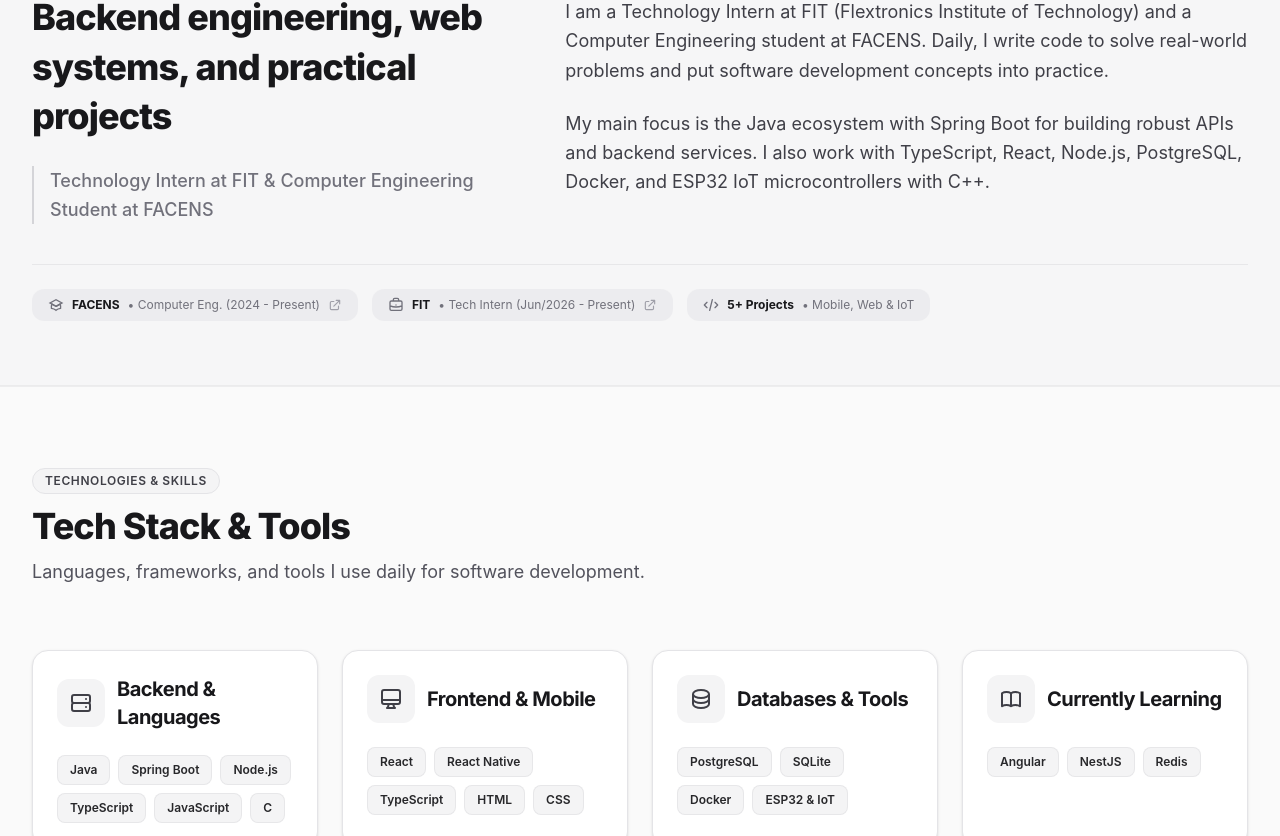
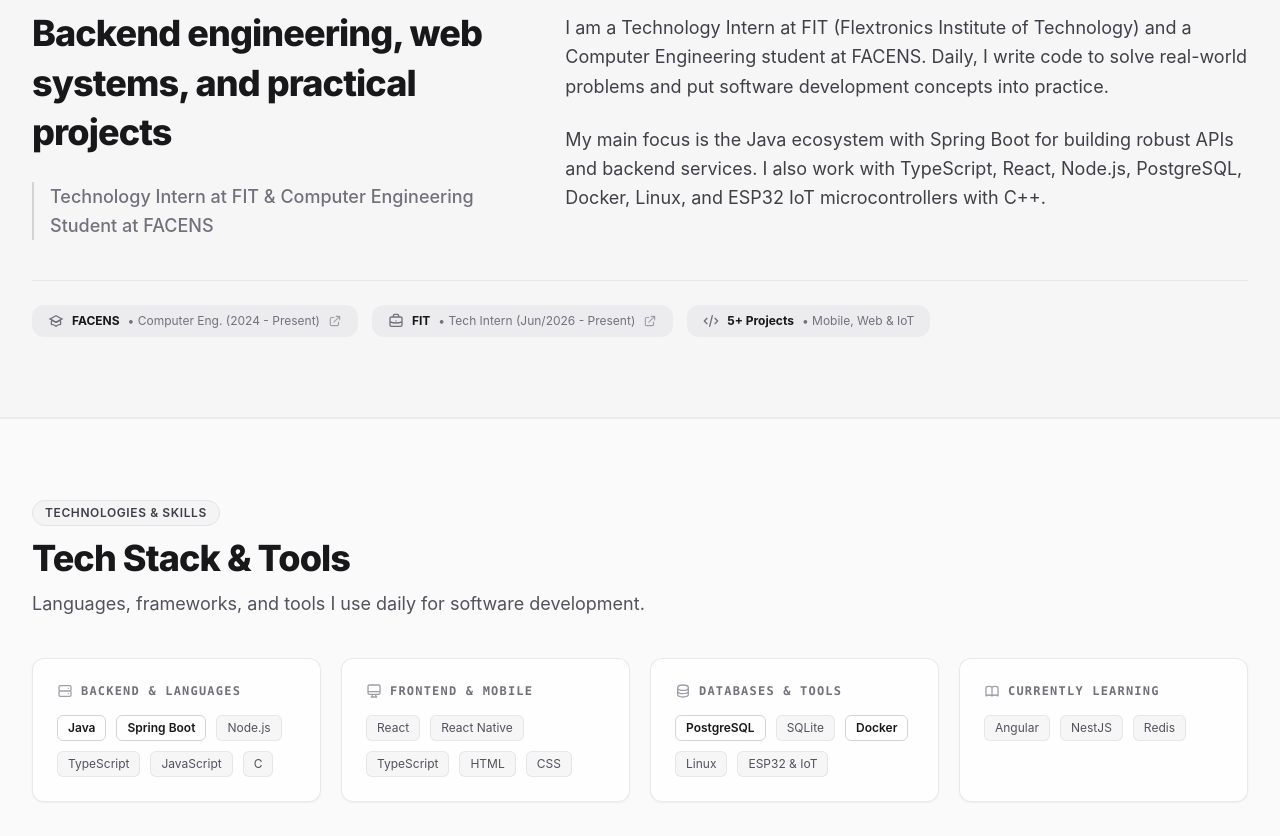
Before and after one commit to Gabrieldsrod/portfolio, an Angular app in the folder frontend/: page / in a window 1280 px wide. Shown: the part 839-1675 px from the top of the page. Built offline with nearby package versions, Linux system fonts and the light colour scheme.

Commit message:
refactor: update spacing and improve content structure in about, contact, projects, and hero sections

```diff
--- a/frontend/src/app/components/about/about.component.html
+++ b/frontend/src/app/components/about/about.component.html
@@ -1,5 +1,5 @@
 <!-- About Section -->
-<section id="about" class="py-12 sm:py-16 relative bg-zinc-100/50 dark:bg-zinc-900/30 border-y border-zinc-200/60 dark:border-zinc-800/60 transition-colors duration-300">
+<section id="about" class="py-16 sm:py-20 relative bg-zinc-100/50 dark:bg-zinc-900/30 border-y border-zinc-200/60 dark:border-zinc-800/60 transition-colors duration-300">
   <div class="max-w-7xl mx-auto px-4 sm:px-6 lg:px-8">
 
     <!-- Section Badge -->
@@ -82,11 +82,11 @@
 </section>
 
 <!-- Stack Section -->
-<section id="stack" class="py-20 relative bg-zinc-50 dark:bg-[#0F0F12] border-t border-zinc-200/60 dark:border-zinc-800/60 transition-colors duration-300">
+<section id="stack" class="py-16 sm:py-20 relative bg-zinc-50 dark:bg-[#0F0F12] border-t border-zinc-200/60 dark:border-zinc-800/60 transition-colors duration-300">
   <div class="max-w-7xl mx-auto px-4 sm:px-6 lg:px-8">
 
     <!-- Header -->
-    <div class="max-w-3xl space-y-3 mb-16">
+    <div class="max-w-3xl space-y-3 mb-10">
       <div class="inline-flex items-center gap-1.5 px-3 py-1 rounded-full bg-zinc-100 dark:bg-zinc-800/80 text-zinc-700 dark:text-zinc-300 border border-zinc-200 dark:border-zinc-700/60 text-xs font-semibold uppercase tracking-wider">
         <span>{{ lang.t().stack.badge }}</span>
       </div>
@@ -98,90 +98,124 @@
       </p>
     </div>
 
-    <!-- Tech Stack Grid Categories -->
-    <div class="grid grid-cols-1 md:grid-cols-2 lg:grid-cols-4 gap-6">
+    <!-- Tech Stack Bento Grid (Responsiva, Proporcional & Minimalista) -->
+    <div class="grid grid-cols-1 md:grid-cols-2 lg:grid-cols-4 gap-4 sm:gap-5 items-stretch">
 
-      <!-- Category 1: Backend & APIs -->
-      <div class="p-6 rounded-2xl bg-white dark:bg-zinc-900/90 border border-zinc-200 dark:border-zinc-800/80 shadow-sm space-y-6 hover:border-zinc-400 dark:hover:border-zinc-700 transition-all">
-        <div class="flex items-center gap-3">
-          <div class="p-3 rounded-xl bg-zinc-100 dark:bg-zinc-800 text-zinc-700 dark:text-zinc-300">
-            <svg class="w-6 h-6" fill="none" viewBox="0 0 24 24" stroke="currentColor" stroke-width="2">
+      <!-- Card 1 (Backend & Core) -->
+      <div class="p-6 rounded-xl bg-white/70 dark:bg-zinc-900/40 backdrop-blur-sm border border-zinc-200/80 dark:border-zinc-800/80 space-y-5 hover:border-zinc-300 dark:hover:border-zinc-700 transition-all flex flex-col justify-between shadow-xs">
+        <div class="space-y-4">
+          <div class="flex items-center gap-2 text-xs uppercase tracking-widest font-mono font-semibold text-zinc-500 dark:text-zinc-400">
+            <svg class="w-4 h-4 text-zinc-400 dark:text-zinc-500" fill="none" viewBox="0 0 24 24" stroke="currentColor" stroke-width="2">
               <path stroke-linecap="round" stroke-linejoin="round" d="M5 12h14M5 12a2 2 0 01-2-2V6a2 2 0 012-2h14a2 2 0 012 2v4a2 2 0 01-2 2M5 12a2 2 0 00-2 2v4a2 2 0 002 2h14a2 2 0 002-2v-4a2 2 0 00-2-2m-2-4h.01M17 16h.01" />
             </svg>
-          </div>
-          <h3 class="text-xl font-bold text-zinc-900 dark:text-white">
-            {{ lang.t().stack.backend }}
-          </h3>
+            <span>{{ lang.t().stack.backend }}</span>
           </div>
 
-        <div class="flex flex-wrap gap-2">
+          <div class="flex flex-wrap gap-2.5">
             <span *ngFor="let item of backendTechs"
-                class="px-3 py-1.5 rounded-lg text-xs font-semibold bg-zinc-100 dark:bg-zinc-800 text-zinc-800 dark:text-zinc-200 border border-zinc-200/80 dark:border-zinc-700/60 hover:border-zinc-400 dark:hover:border-zinc-600 transition-colors">
+                  [class.bg-zinc-200/90]="isPrimary(item)"
+                  [class.dark:bg-zinc-800/90]="isPrimary(item)"
+                  [class.text-zinc-900]="isPrimary(item)"
+                  [class.dark:text-zinc-100]="isPrimary(item)"
+                  [class.border-zinc-300]="isPrimary(item)"
+                  [class.dark:border-zinc-700]="isPrimary(item)"
+                  [class.font-semibold]="isPrimary(item)"
+                  [class.bg-zinc-100/80]="!isPrimary(item)"
+                  [class.dark:bg-zinc-900/60]="!isPrimary(item)"
+                  [class.text-zinc-600]="!isPrimary(item)"
+                  [class.dark:text-zinc-400]="!isPrimary(item)"
+                  [class.border-zinc-200/80]="!isPrimary(item)"
+                  [class.dark:border-zinc-800/80]="!isPrimary(item)"
+                  [class.font-normal]="!isPrimary(item)"
+                  class="px-2.5 py-1 rounded-md text-xs border transition-colors">
               {{ item }}
             </span>
           </div>
         </div>
+      </div>
 
-      <!-- Category 2: Frontend & UI -->
-      <div class="p-6 rounded-2xl bg-white dark:bg-zinc-900/90 border border-zinc-200 dark:border-zinc-800/80 shadow-sm space-y-6 hover:border-zinc-400 dark:hover:border-zinc-700 transition-all">
-        <div class="flex items-center gap-3">
-          <div class="p-3 rounded-xl bg-zinc-100 dark:bg-zinc-800 text-zinc-700 dark:text-zinc-300">
-            <svg class="w-6 h-6" fill="none" viewBox="0 0 24 24" stroke="currentColor" stroke-width="2">
+      <!-- Card 2 (Frontend & Mobile) -->
+      <div class="p-6 rounded-xl bg-white/70 dark:bg-zinc-900/40 backdrop-blur-sm border border-zinc-200/80 dark:border-zinc-800/80 space-y-5 hover:border-zinc-300 dark:hover:border-zinc-700 transition-all flex flex-col justify-between shadow-xs">
+        <div class="space-y-4">
+          <div class="flex items-center gap-2 text-xs uppercase tracking-widest font-mono font-semibold text-zinc-500 dark:text-zinc-400">
+            <svg class="w-4 h-4 text-zinc-400 dark:text-zinc-500" fill="none" viewBox="0 0 24 24" stroke="currentColor" stroke-width="2">
               <path stroke-linecap="round" stroke-linejoin="round" d="M9.75 17L9 20l-1 1h8l-1-1-.75-3M3 13h18M5 17h14a2 2 0 002-2V5a2 2 0 00-2-2H5a2 2 0 00-2 2v10a2 2 0 002 2z" />
             </svg>
-          </div>
-          <h3 class="text-xl font-bold text-zinc-900 dark:text-white">
-            {{ lang.t().stack.frontend }}
-          </h3>
+            <span>{{ lang.t().stack.frontend }}</span>
           </div>
 
-        <div class="flex flex-wrap gap-2">
+          <div class="flex flex-wrap gap-2.5">
             <span *ngFor="let item of frontendTechs"
-                class="px-3 py-1.5 rounded-lg text-xs font-semibold bg-zinc-100 dark:bg-zinc-800 text-zinc-800 dark:text-zinc-200 border border-zinc-200/80 dark:border-zinc-700/60 hover:border-zinc-400 dark:hover:border-zinc-600 transition-colors">
+                  [class.bg-zinc-200/90]="isPrimary(item)"
+                  [class.dark:bg-zinc-800/90]="isPrimary(item)"
+                  [class.text-zinc-900]="isPrimary(item)"
+                  [class.dark:text-zinc-100]="isPrimary(item)"
+                  [class.border-zinc-300]="isPrimary(item)"
+                  [class.dark:border-zinc-700]="isPrimary(item)"
+                  [class.font-semibold]="isPrimary(item)"
+                  [class.bg-zinc-100/80]="!isPrimary(item)"
+                  [class.dark:bg-zinc-900/60]="!isPrimary(item)"
+                  [class.text-zinc-600]="!isPrimary(item)"
+                  [class.dark:text-zinc-400]="!isPrimary(item)"
+                  [class.border-zinc-200/80]="!isPrimary(item)"
+                  [class.dark:border-zinc-800/80]="!isPrimary(item)"
+                  [class.font-normal]="!isPrimary(item)"
+                  class="px-2.5 py-1 rounded-md text-xs border transition-colors">
               {{ item }}
             </span>
           </div>
         </div>
+      </div>
 
-      <!-- Category 3: DevOps & DB -->
-      <div class="p-6 rounded-2xl bg-white dark:bg-zinc-900/90 border border-zinc-200 dark:border-zinc-800/80 shadow-sm space-y-6 hover:border-zinc-400 dark:hover:border-zinc-700 transition-all">
-        <div class="flex items-center gap-3">
-          <div class="p-3 rounded-xl bg-zinc-100 dark:bg-zinc-800 text-zinc-700 dark:text-zinc-300">
-            <svg class="w-6 h-6" fill="none" viewBox="0 0 24 24" stroke="currentColor" stroke-width="2">
+      <!-- Card 3 (Banco de Dados & DevOps) -->
+      <div class="p-6 rounded-xl bg-white/70 dark:bg-zinc-900/40 backdrop-blur-sm border border-zinc-200/80 dark:border-zinc-800/80 space-y-5 hover:border-zinc-300 dark:hover:border-zinc-700 transition-all flex flex-col justify-between shadow-xs">
+        <div class="space-y-4">
+          <div class="flex items-center gap-2 text-xs uppercase tracking-widest font-mono font-semibold text-zinc-500 dark:text-zinc-400">
+            <svg class="w-4 h-4 text-zinc-400 dark:text-zinc-500" fill="none" viewBox="0 0 24 24" stroke="currentColor" stroke-width="2">
               <path stroke-linecap="round" stroke-linejoin="round" d="M4 7v10c0 2.21 3.582 4 8 4s8-1.79 8-4V7M4 7c0 2.21 3.582 4 8 4s8-1.79 8-4M4 7c0-2.21 3.582-4 8-4s8 1.79 8 4m0 5c0 2.21-3.582 4-8 4s-8-1.79-8-4" />
             </svg>
-          </div>
-          <h3 class="text-xl font-bold text-zinc-900 dark:text-white">
-            {{ lang.t().stack.devopsDb }}
-          </h3>
+            <span>{{ lang.t().stack.devopsDb }}</span>
           </div>
 
-        <div class="flex flex-wrap gap-2">
+          <div class="flex flex-wrap gap-2.5">
             <span *ngFor="let item of devopsTechs"
-                class="px-3 py-1.5 rounded-lg text-xs font-semibold bg-zinc-100 dark:bg-zinc-800 text-zinc-800 dark:text-zinc-200 border border-zinc-200/80 dark:border-zinc-700/60 hover:border-zinc-400 dark:hover:border-zinc-600 transition-colors">
+                  [class.bg-zinc-200/90]="isPrimary(item)"
+                  [class.dark:bg-zinc-800/90]="isPrimary(item)"
+                  [class.text-zinc-900]="isPrimary(item)"
+                  [class.dark:text-zinc-100]="isPrimary(item)"
+                  [class.border-zinc-300]="isPrimary(item)"
+                  [class.dark:border-zinc-700]="isPrimary(item)"
+                  [class.font-semibold]="isPrimary(item)"
+                  [class.bg-zinc-100/80]="!isPrimary(item)"
+                  [class.dark:bg-zinc-900/60]="!isPrimary(item)"
+                  [class.text-zinc-600]="!isPrimary(item)"
+                  [class.dark:text-zinc-400]="!isPrimary(item)"
+                  [class.border-zinc-200/80]="!isPrimary(item)"
+                  [class.dark:border-zinc-800/80]="!isPrimary(item)"
+                  [class.font-normal]="!isPrimary(item)"
+                  class="px-2.5 py-1 rounded-md text-xs border transition-colors">
               {{ item }}
             </span>
           </div>
         </div>
+      </div>
 
-      <!-- Category 4: Currently Learning -->
-      <div class="p-6 rounded-2xl bg-white dark:bg-zinc-900/90 border border-zinc-200 dark:border-zinc-800/80 shadow-sm space-y-6 hover:border-zinc-400 dark:hover:border-zinc-700 transition-all relative overflow-hidden group">
-        <div class="flex items-center gap-3">
-          <div class="p-3 rounded-xl bg-zinc-100 dark:bg-zinc-800 text-zinc-700 dark:text-zinc-300">
-            <svg class="w-6 h-6" fill="none" viewBox="0 0 24 24" stroke="currentColor" stroke-width="2">
+      <!-- Card 4 (Atualmente Aprendendo / Em Evolução) -->
+      <div class="p-6 rounded-xl bg-white/70 dark:bg-zinc-900/40 backdrop-blur-sm border border-zinc-200/80 dark:border-zinc-800/80 space-y-5 hover:border-zinc-300 dark:hover:border-zinc-700 transition-all flex flex-col justify-between shadow-xs">
+        <div class="space-y-4">
+          <div class="flex items-center gap-2 text-xs uppercase tracking-widest font-mono font-semibold text-zinc-500 dark:text-zinc-400">
+            <svg class="w-4 h-4 text-zinc-400 dark:text-zinc-500" fill="none" viewBox="0 0 24 24" stroke="currentColor" stroke-width="2">
               <path stroke-linecap="round" stroke-linejoin="round" d="M12 6.253v13m0-13C10.832 5.477 9.246 5 7.5 5S4.168 5.477 3 6.253v13C4.168 18.477 5.754 18 7.5 18s3.332.477 4.5 1.253m0-13C13.168 5.477 14.754 5 16.5 5c1.747 0 3.332.477 4.5 1.253v13C19.832 18.477 18.247 18 16.5 18c-1.746 0-3.332.477-4.5 1.253" />
             </svg>
-          </div>
-          <h3 class="text-xl font-bold text-zinc-900 dark:text-white">
-            {{ lang.t().stack.learning }}
-          </h3>
+            <span>{{ lang.t().stack.learning }}</span>
           </div>
 
-        <div class="flex flex-wrap gap-2">
+          <div class="flex flex-wrap gap-2.5">
             <span *ngFor="let item of learningTechs"
-                class="px-3 py-1.5 rounded-lg text-xs font-semibold bg-zinc-100 dark:bg-zinc-800 text-zinc-800 dark:text-zinc-200 border border-zinc-200/80 dark:border-zinc-700/60 hover:border-zinc-400 dark:hover:border-zinc-600 transition-colors flex items-center gap-1">
+                  class="px-2.5 py-1 rounded-md text-xs bg-zinc-100/80 dark:bg-zinc-900/60 text-zinc-600 dark:text-zinc-400 border border-zinc-200/80 dark:border-zinc-800/80 font-normal transition-colors">
               {{ item }}
             </span>
+          </div>
         </div>
       </div>
 
--- a/frontend/src/app/components/about/about.component.ts
+++ b/frontend/src/app/components/about/about.component.ts
@@ -27,10 +27,14 @@
   ];
 
   readonly devopsTechs = [
-    'PostgreSQL', 'SQLite', 'Docker', 'ESP32 & IoT'
+    'PostgreSQL', 'SQLite', 'Docker', 'Linux', 'ESP32 & IoT'
   ];
 
   readonly learningTechs = [
     'Angular', 'NestJS', 'Redis'
   ];
+
+  isPrimary(tech: string): boolean {
+    return ['Java', 'Spring Boot', 'PostgreSQL', 'Docker'].includes(tech);
+  }
 }
--- a/frontend/src/app/components/contact/contact.component.html
+++ b/frontend/src/app/components/contact/contact.component.html
@@ -1,4 +1,4 @@
-<section id="contact" class="py-20 relative bg-zinc-50 dark:bg-[#0F0F12] border-t border-zinc-200/60 dark:border-zinc-800/60 transition-colors duration-300">
+<section id="contact" class="py-16 sm:py-20 relative bg-zinc-50 dark:bg-[#0F0F12] border-t border-zinc-200/60 dark:border-zinc-800/60 transition-colors duration-300">
   <div class="max-w-7xl mx-auto px-4 sm:px-6 lg:px-8">
 
     <!-- Header -->
--- a/frontend/src/app/components/projects/projects.component.html
+++ b/frontend/src/app/components/projects/projects.component.html
@@ -1,4 +1,4 @@
-<section id="projects" class="py-20 relative bg-zinc-100/50 dark:bg-zinc-900/30 border-t border-zinc-200/60 dark:border-zinc-800/60 transition-colors duration-300">
+<section id="projects" class="py-16 sm:py-20 relative bg-zinc-100/50 dark:bg-zinc-900/30 border-t border-zinc-200/60 dark:border-zinc-800/60 transition-colors duration-300">
   <div class="max-w-7xl mx-auto px-4 sm:px-6 lg:px-8">
 
     <!-- Header & Filter Tabs -->
--- a/frontend/src/app/services/language.service.ts
+++ b/frontend/src/app/services/language.service.ts
@@ -102,7 +102,7 @@
       title: 'Desenvolvimento backend, sistemas web e projetos práticos',
       subtitle: 'Estagiário de Tecnologia no FIT & Cursando Engenharia da Computação na FACENS',
       p1: 'Sou estagiário de tecnologia no FIT (Flextronics Instituto de Tecnologia) e estudante de Engenharia da Computação na FACENS. No meu dia a dia, escrevo código para resolver problemas reais e aplico na prática o que aprendo durante meus estudos.',
-      p2: 'Meu foco principal é no ecossistema Java com Spring Boot para construção de APIs e serviços backend robustos. Também trabalho com TypeScript, React, Node.js, PostgreSQL, Docker e integração com microcontroladores ESP32 com C++.',
+      p2: 'Meu foco principal é no ecossistema Java com Spring Boot para construção de APIs e serviços backend robustos. Também trabalho com TypeScript, React, Node.js, PostgreSQL, Docker, Linux e integração com microcontroladores ESP32 com C++.',
       card1Title: 'FACENS',
       card1Sub: 'Eng. da Computação (2024 - Presente)',
       card2Title: 'FIT',
@@ -178,7 +178,7 @@
       title: 'Backend engineering, web systems, and practical projects',
       subtitle: 'Technology Intern at FIT & Computer Engineering Student at FACENS',
       p1: 'I am a Technology Intern at FIT (Flextronics Institute of Technology) and a Computer Engineering student at FACENS. Daily, I write code to solve real-world problems and put software development concepts into practice.',
-      p2: 'My main focus is the Java ecosystem with Spring Boot for building robust APIs and backend services. I also work with TypeScript, React, Node.js, PostgreSQL, Docker, and ESP32 IoT microcontrollers with C++.',
+      p2: 'My main focus is the Java ecosystem with Spring Boot for building robust APIs and backend services. I also work with TypeScript, React, Node.js, PostgreSQL, Docker, Linux, and ESP32 IoT microcontrollers with C++.',
       card1Title: 'FACENS',
       card1Sub: 'Computer Eng. (2024 - Present)',
       card2Title: 'FIT',
```
Also changed, not shown: frontend/src/app/components/hero/hero.component.html (+0 -11 lines). Lines whose indentation alone changed are shown as unchanged.
